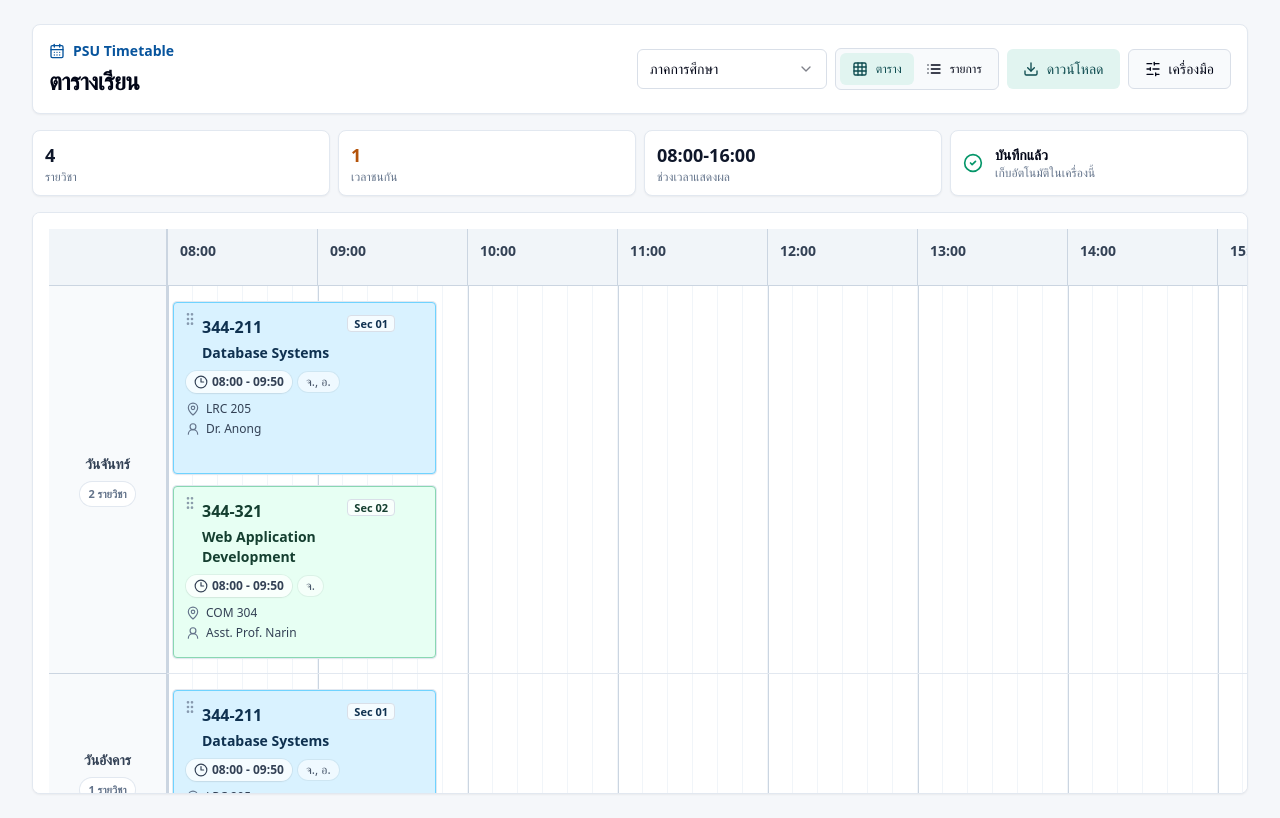
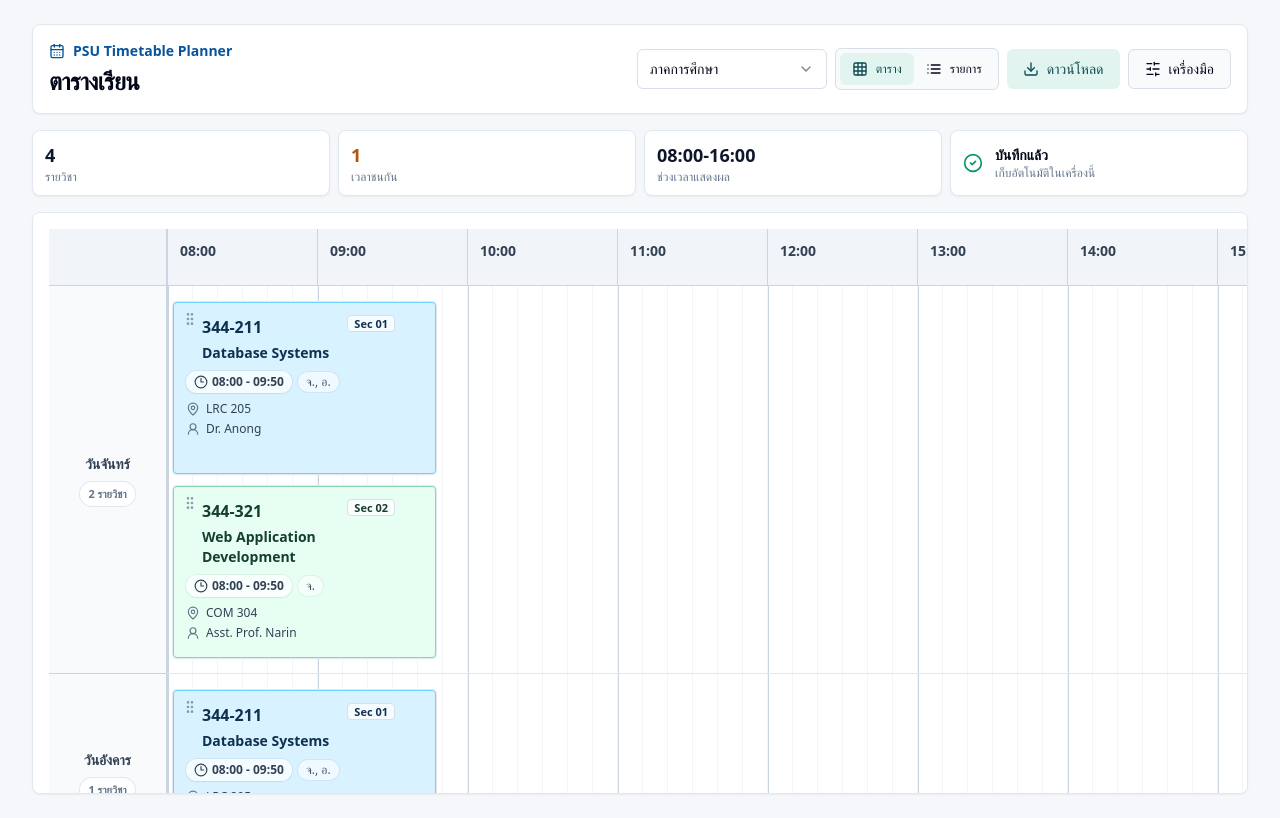
Before and after one commit to Thrrach/study-schedule, a Next.js app: page / in a window 1280 px wide. Built offline with nearby package versions, Linux system fonts and the light colour scheme.

Commit message:
feat: update titles for clarity; enhance PSU timetable and planner descriptions

```diff
--- a/app/layout.tsx
+++ b/app/layout.tsx
@@ -2,7 +2,7 @@ import type { Metadata } from "next";
 import "./globals.css";
 
 export const metadata: Metadata = {
-  title: "จัดตารางเรียน PSU",
+  title: "จัดตารางเรียน PSU (University Schedule Planner)",
   description: "สร้าง จัดเวลา และส่งออกตารางเรียนมหาวิทยาลัยได้อย่างง่ายดาย"
 };
 
--- a/app/page.tsx
+++ b/app/page.tsx
@@ -162,9 +162,9 @@ export default function Home() {
             <div className="min-w-0">
               <div className="mb-1 flex items-center gap-2 text-sm font-semibold text-primary">
                 <CalendarDays className="h-4 w-4" />
-                PSU Timetable
+                PSU Timetable Planner
               </div>
-              <h1 className="text-2xl font-semibold tracking-tight text-slate-950">ตารางเรียน</h1>
+              <h1 className="text-2xl font-semibold tracking-tight text-slate-950">ตารางเรียน </h1>
             </div>
 
             <div className="grid w-full grid-cols-1 gap-2 sm:flex sm:w-auto sm:flex-wrap sm:items-center sm:justify-end">
```
